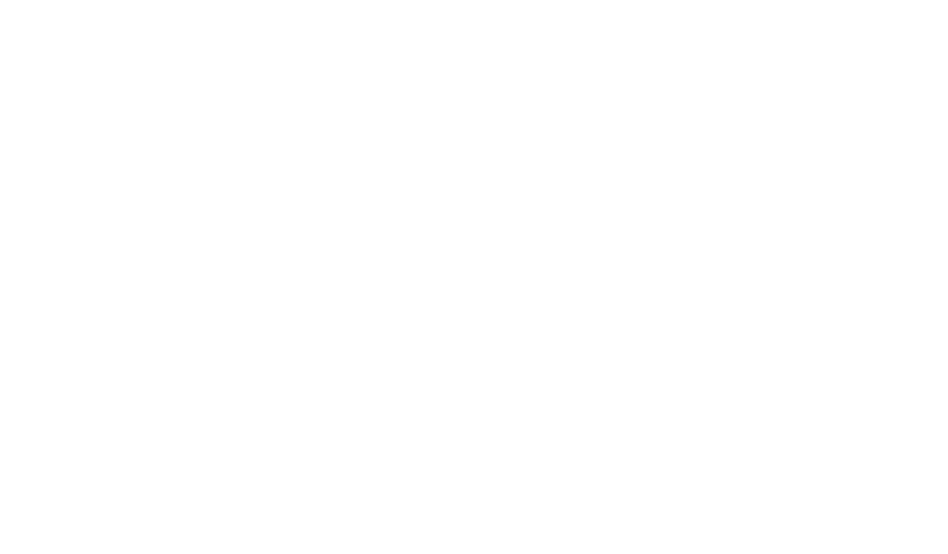
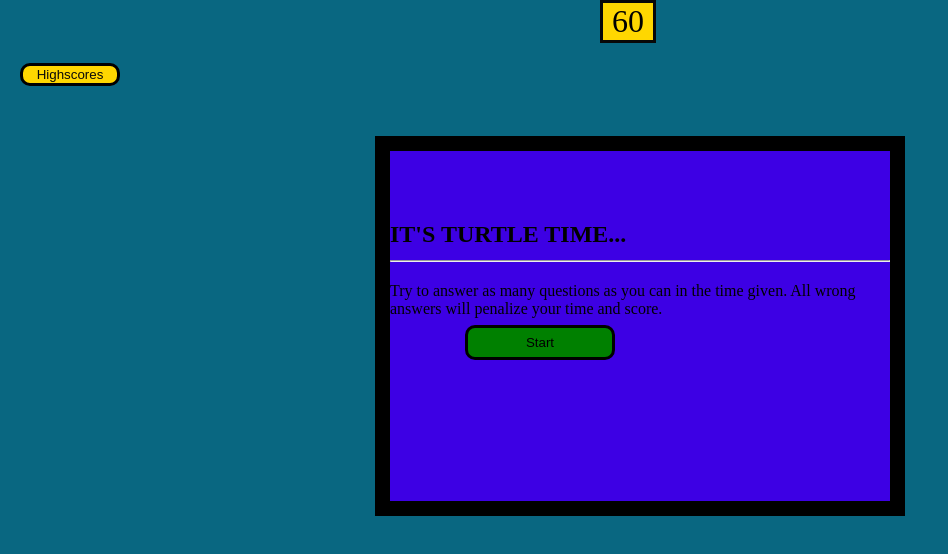
Before and after one commit to bcrisp084/How-much-do-you-know, a plain HTML site: page index.html in a window 1280 px wide. Shown: the whole page, without its empty margins (0-948 px from the left). Drawn offline with Linux system fonts and the light colour scheme.

Commit message:
added quiz layout content to html file

```diff
--- a/index.html
+++ b/index.html
@@ -1,16 +1,35 @@
 <!DOCTYPE html>
-<html lang="en-us">
-    <head>
-        <title>How much do you know</title>
-        <meta>
-    </head>
-    <body>
+<html lang="en">
+  <head>
+    <meta charset="UTF-8" />
+    <meta name="viewport" content="width=device-width, initial-scale=1.0" />
+    <title>How much do you know</title>
+    <link href="style.css" rel="stylesheet" />
+  </head>
 
-
-
-
-
-
-
-    </body>
+  <body>
+    <section class="countdown">60</section>
+    <section class="scoreList">
+      <button class="scoring">Highscores</button>
+    </section>
+    <section class="container" id="main">
+      <section id="question-container" class="hide">
+        <section id="question">
+          <section id="currentQuestion"></section>
+          <section class="answerBtns" id="btn-grid"></section>
+        </section>
+      </section>
+      <section class="startBtn">
+        <h2>
+          IT'S TURTLE TIME...
+          <hr />
+        </h2>
+        Try to answer as many questions as you can in the time given. All wrong
+        answers will penalize your time and score.
+        <button id="start-btn" class="start-btn btn">Start</button>
+      </section>
+    </section>
+    <script src="score.js"></script>
+    <script src="script.js"></script>
+  </body>
 </html>
```
